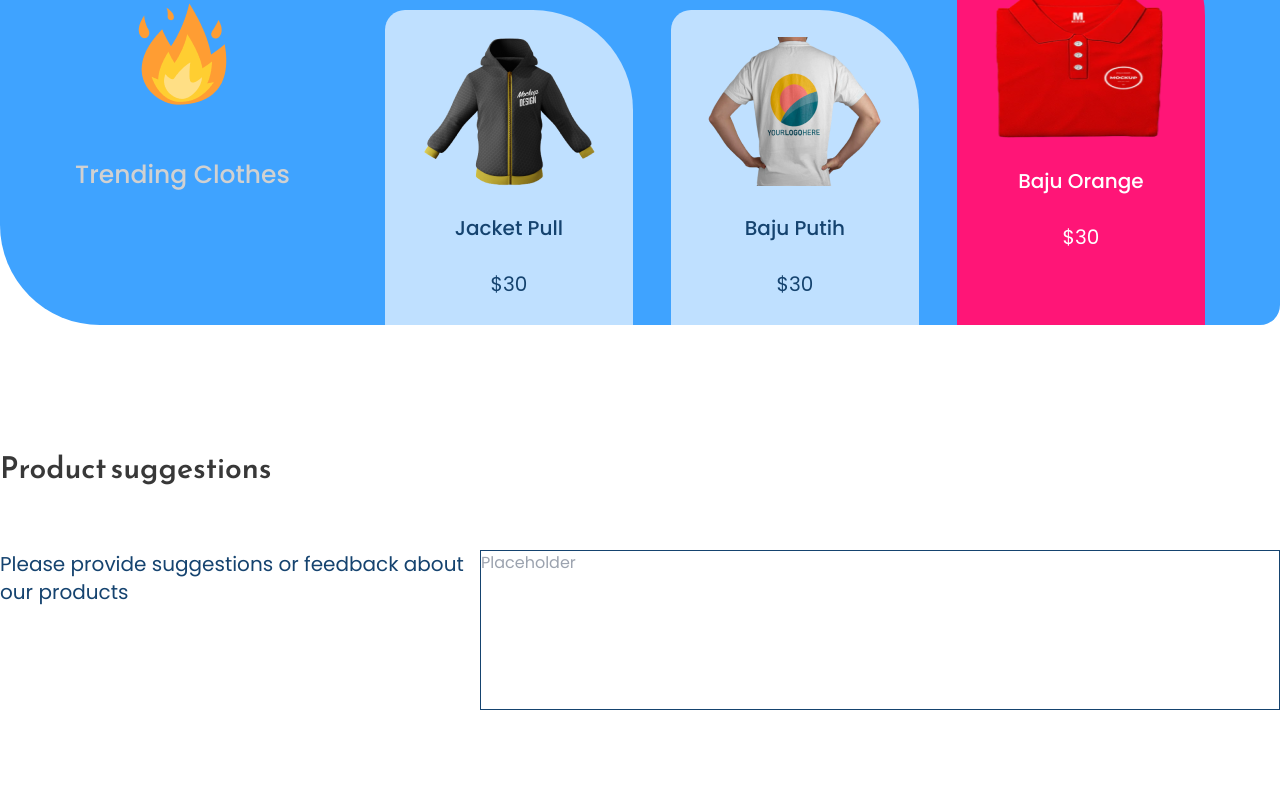
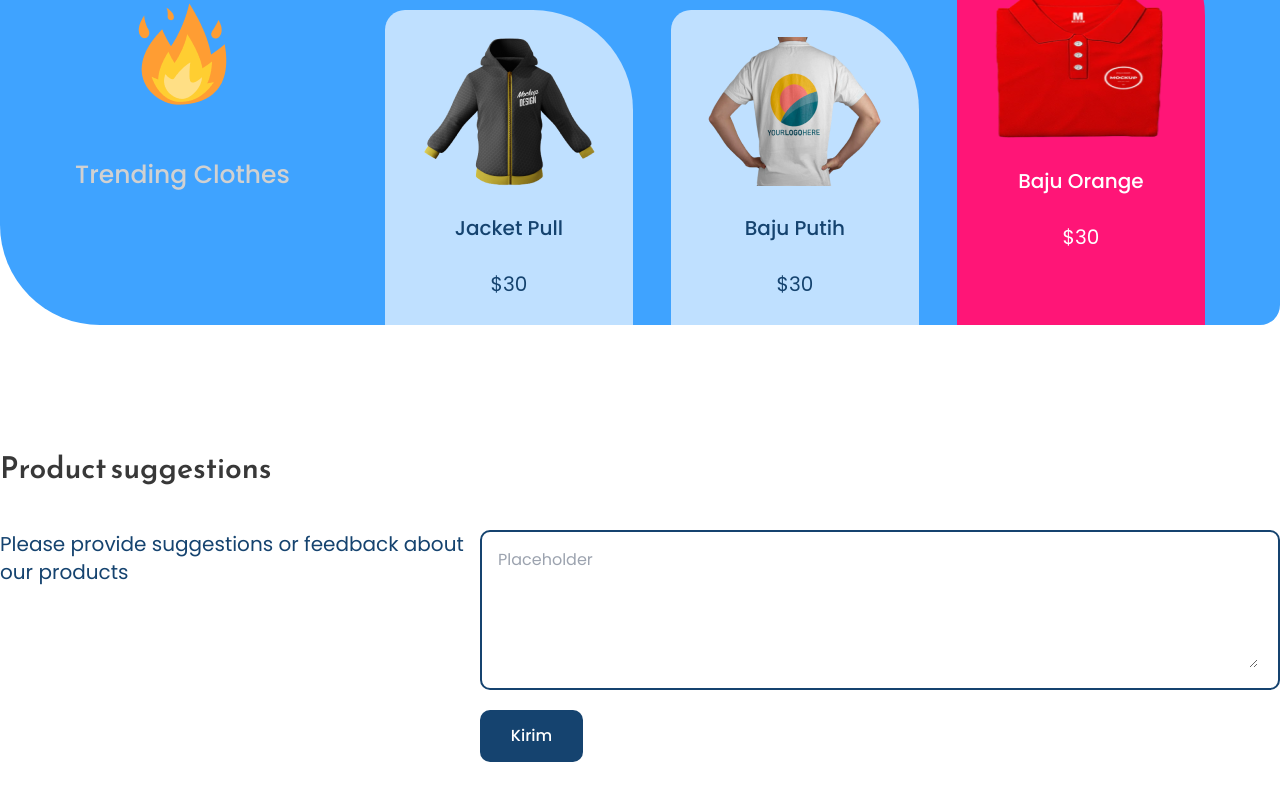
Before and after one commit to mochfarrel06/beliyukk, a React (Create React App) app: page / in a window 1280 px wide. Shown: the part 2397-3197 px from the top of the page. Built offline with nearby package versions, Linux system fonts and the light colour scheme.

Commit message:
Menambahkan page suggestion

```diff
--- a/src/components/other/SuggestionPage.tsx
+++ b/src/components/other/SuggestionPage.tsx
@@ -4,14 +4,15 @@ const SuggestionPage = () => {
   return (
     <>
       <div className="w-full mb-40">
-        <div className="container w-full mx-auto py-[60px] flex flex-col gap-[60px]">
+        <div className="container w-full mx-auto py-[60px] flex flex-col gap-10">
           <div className="text-[30px] font-medium font-reemkufi">Product suggestions</div>
           <div className="flex">
             <h4 className="text-c4 font-normal text-xl">Please provide suggestions or feedback about our products</h4>
-            <div>
-              <div className="w-[800px] h-[160px] border border-c4">
-                <input type="text" placeholder="Placeholder" />
+            <div className="flex flex-col gap-5">
+              <div className="w-[800px] h-[160px] border-[2px] border-c4 rounded-[10px] overflow-hidden">
+                <textarea placeholder="Placeholder" className="m-4 w-[760px] h-[120px] outline-none"></textarea>
               </div>
+              <button className="bg-c4 w-[103px] h-[52px] px-[26px] py-[14px] rounded-[10px] text-c6 font-medium text-base">Kirim</button>
             </div>
           </div>
         </div>
```
